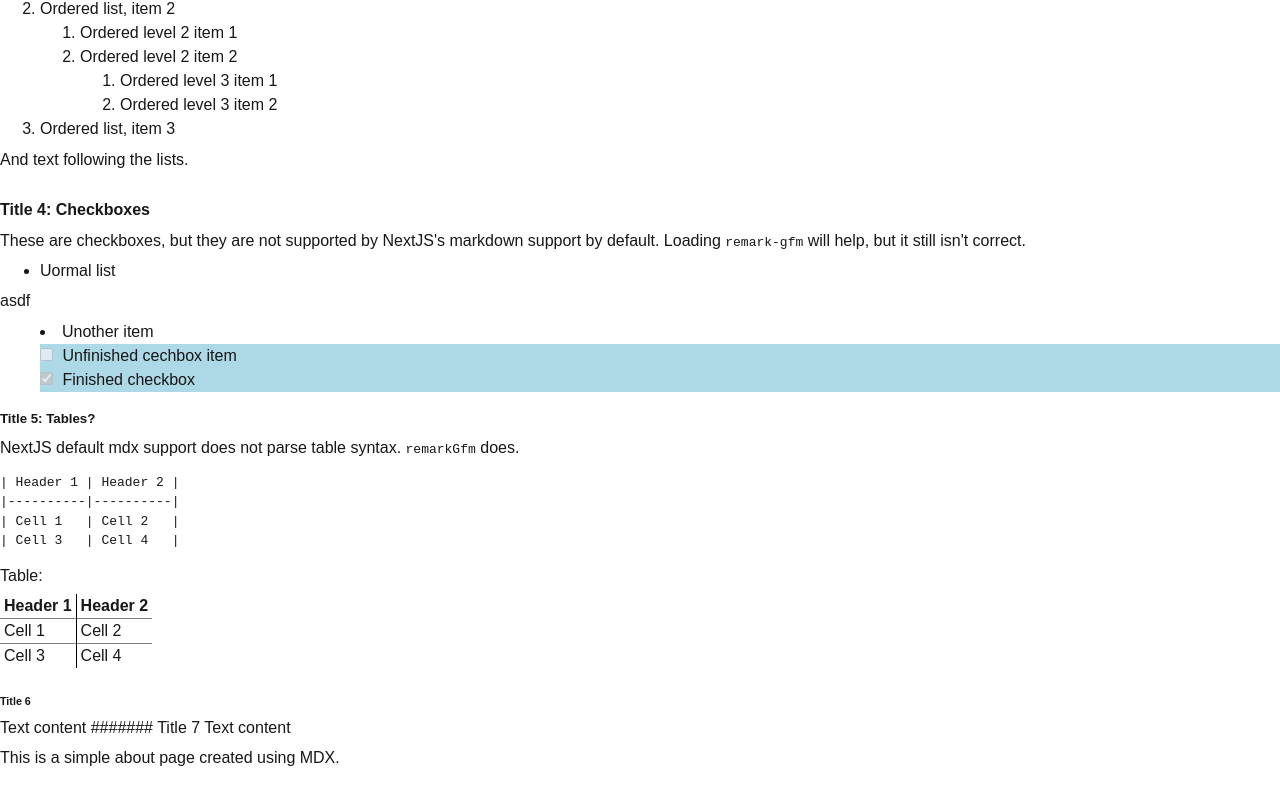
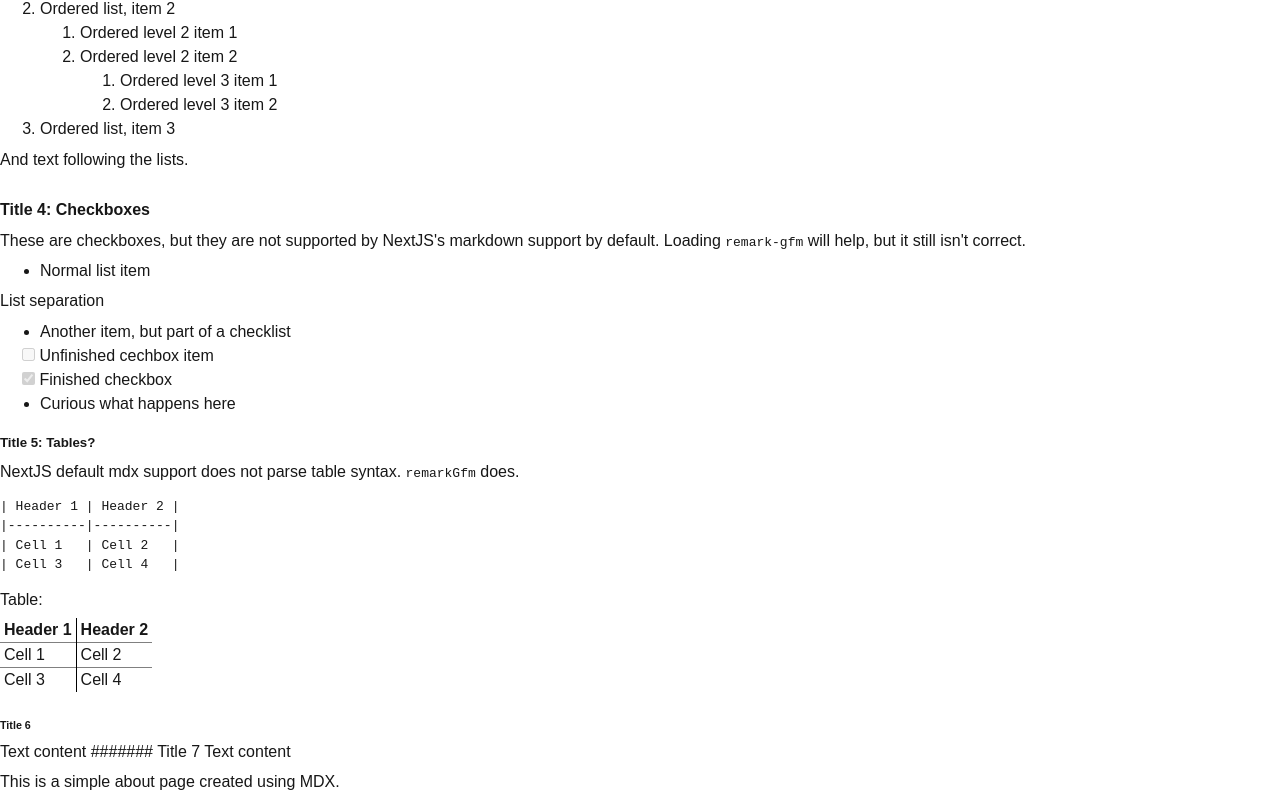
Before and after one commit to wrlee/NextTest, a Next.js app: page /markdown in a window 1280 px wide. Shown: the part 1759-2559 px from the top of the page. Before the commit the page ends 2535 px from the top, so only its background shows below. Built offline with nearby package versions, Linux system fonts and the light colour scheme.

Commit message:
Fixed & simplified checkbox styling in globals.css
- `next.config.ts`-->`next.config.mjs` to fix use of `remarkGfm` object

```diff
--- a/next.config.ts
+++ b/next.config.mjs
@@ -1,8 +1,7 @@
-import type { NextConfig } from "next";
 import withMDX from "@next/mdx";
-// import remarkGfm from "remark-gfm";
+import remarkGfm from "remark-gfm";
 
-const nextConfig: NextConfig = {
+const nextConfig = {
   pageExtensions: ["js", "jsx", "mdx", "ts", "tsx"],
 };
 
--- a/src/app/globals.css
+++ b/src/app/globals.css
@@ -25,19 +25,23 @@ body {
   font-family: Arial, Helvetica, sans-serif;
 }
 
-ul.contains-task-list  {
-  /* Remove default padding as we will manage spacing with list-style-position */
-  padding-inline-start: 25 !important;
+/**
+ * The following styles Markdown checkboxes (`- [ ]`) from `remarkGfm`. Since it generates class
+ * name references, we need to use selectors that can refer to the class names, literally. So the
+ * style definitions must be imported directly from a CSS file, not as a CSS-module. Thus, I put
+ * them here, rather than a separate CSS file.
+ *
+ * The checkbox lists are mapped to `<ul class="contains-task-list">` with list-items
+ * `<li class="task-list-item">`. Adjacent non-checkbox list items are contained in the same  list
+ * without the `task-list-item` class name.
+ *
+ * 1. By default, checkboxes are preceded with a bullet, so the bullet marker must be suppressed
+ * 2. Once the bullet is suppressed, the position of the item has to be adjusted so it
+ *    aligns with other list items.
+ * 3. An edge case is that if a non-checkbox list-item is included in the list, its postion
+ *    has to look "normal."
+ */
+ul.contains-task-list li.task-list-item {
+  list-style-type: none; /* Remove list style for task list items */
+  text-indent: -18px;    /* ...and outdent it so it aligns        */
 }
-.contains-task-list li {
-  list-style-type: disc; /* Default list style for all li within ul.contains-task-list */
-  list-style-position: inside; /* Place the list marker inside the content flow */
-}
-
-.contains-task-list li.task-list-item {
-  background-color: lightblue !important;
-  list-style-type: none !important; /* Remove list style for task list items */
-}
-.contains-task-list li.task-list-item input {
-  margin-right: 5px;
-}
--- a/src/app/markdown/page.mdx
+++ b/src/app/markdown/page.mdx
@@ -1,3 +1,4 @@
+
 ## NextJS Markdown Support
 This is Markdown content to see how markdown is rendered.
 
@@ -98,13 +99,14 @@ And text following the lists.
 #### Title 4: Checkboxes
 
 These are checkboxes, but they are not supported by NextJS's markdown support by default. Loading `remark-gfm` will help, but it still isn't correct.
-- Uormal list
+- Normal list item
 
-asdf
+List separation
 
-- Unother item
+- Another item, but part of a checklist
 - [ ] Unfinished cechbox item
 - [X] Finished checkbox
+- Curious what happens here
 
 ##### Title 5: Tables?
 NextJS default mdx support does not parse table syntax. `remarkGfm` does.
```
